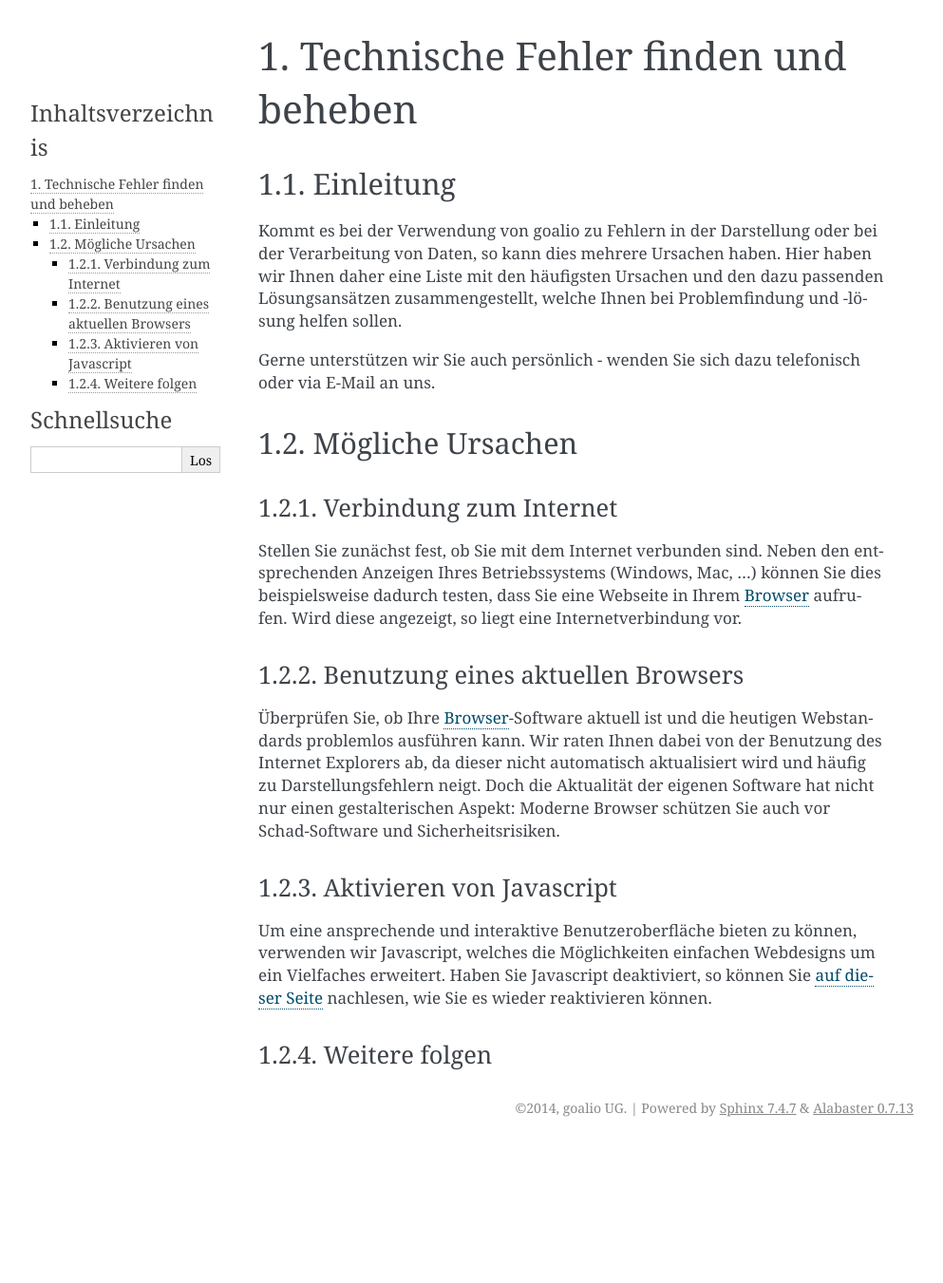
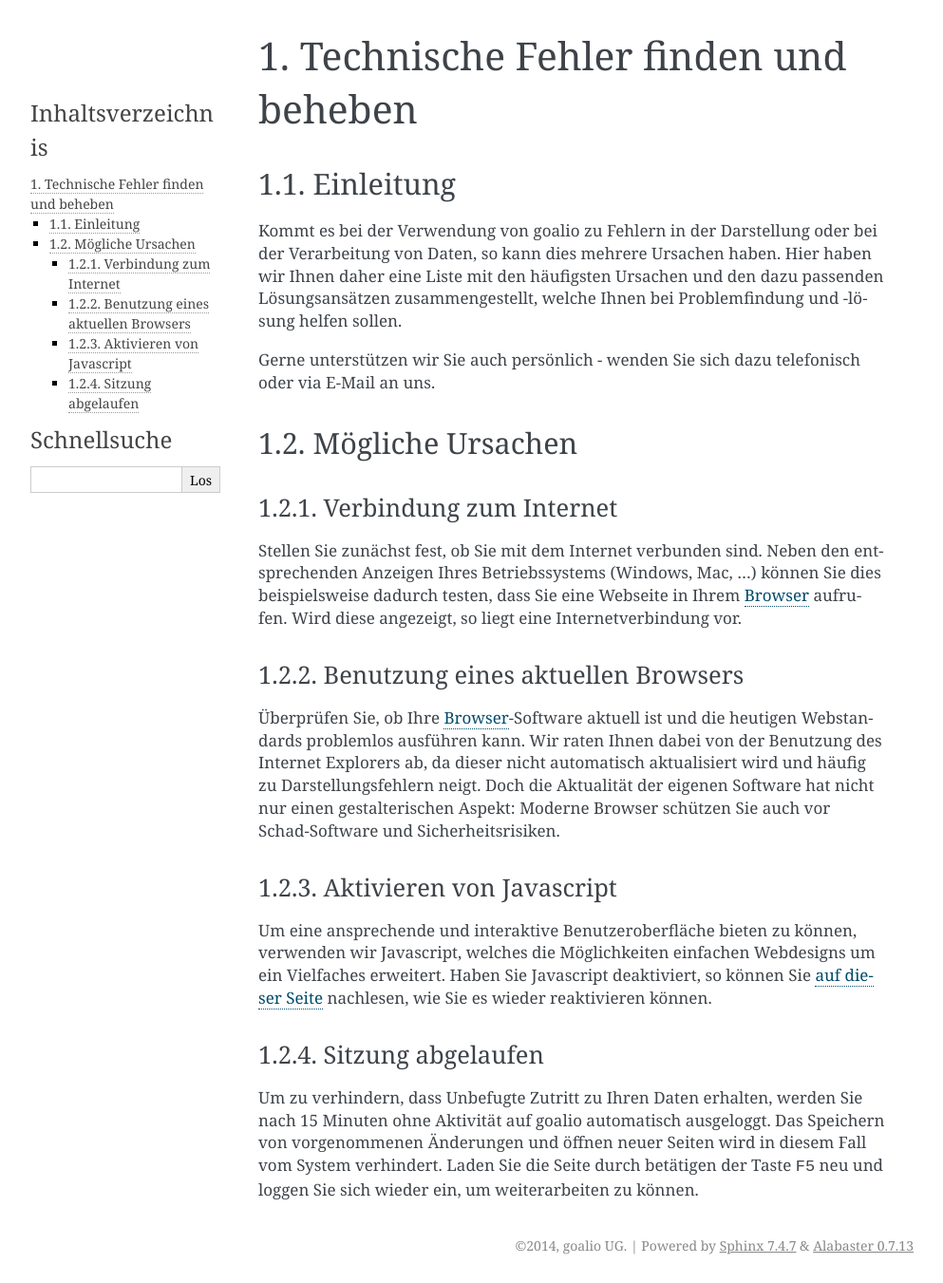
Before and after one commit to goalio/docs, a Sphinx documentation site: the page built from docs/anwendungsfaelle/debug-leitfaden.rst, in a window 1280 px wide. Shown: the whole page at 95% size, without its empty margins (148-1141 px from the left). Built offline with Sphinx 7.4.7, drawn with Linux system fonts in a browser that asks for light colours; formulas are drawn with MathJax 3; before the commit the page ends 1206 px from its top, so only the background shows below that.

Commit message:
Update debug-leitfaden.rst

```diff
--- a/docs/anwendungsfaelle/debug-leitfaden.rst
+++ b/docs/anwendungsfaelle/debug-leitfaden.rst
@@ -30,8 +30,10 @@ Um eine ansprechende und interaktive Benutzeroberfläche bieten zu können, verw
 
 __ reaktivieren_
 
-Weitere folgen
-...............
+Sitzung abgelaufen
+..................
+
+Um zu verhindern, dass Unbefugte Zutritt zu Ihren Daten erhalten, werden Sie nach 15 Minuten ohne Aktivität auf goalio automatisch ausgeloggt. Das Speichern von vorgenommenen Änderungen und öffnen neuer Seiten wird in diesem Fall vom System verhindert. Laden Sie die Seite durch betätigen der Taste :kbd:`F5` neu und loggen Sie sich wieder ein, um weiterarbeiten zu können.
 
 .. _Listenmenü: /de/latest/erste-schritte/benutzeroberflaeche.html#auswahl-menus
 .. _Reiter: /de/latest/erste-schritte/benutzeroberflaeche.html#reiter
```
